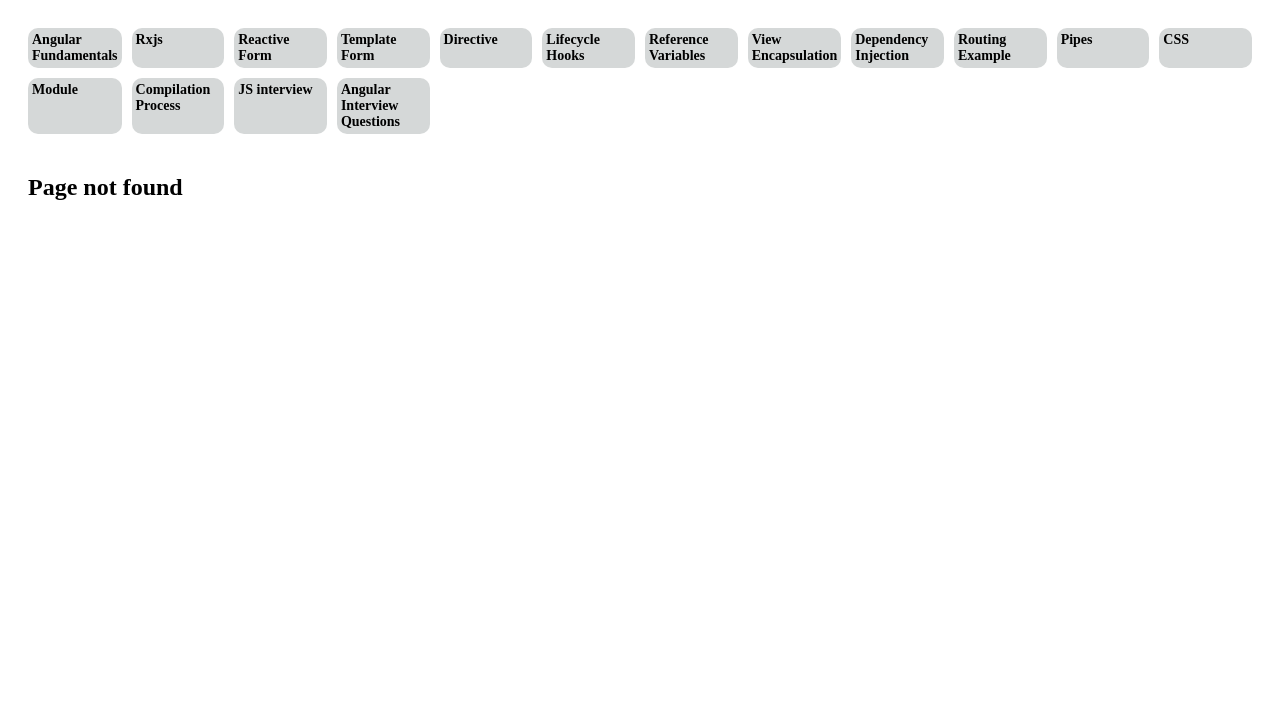
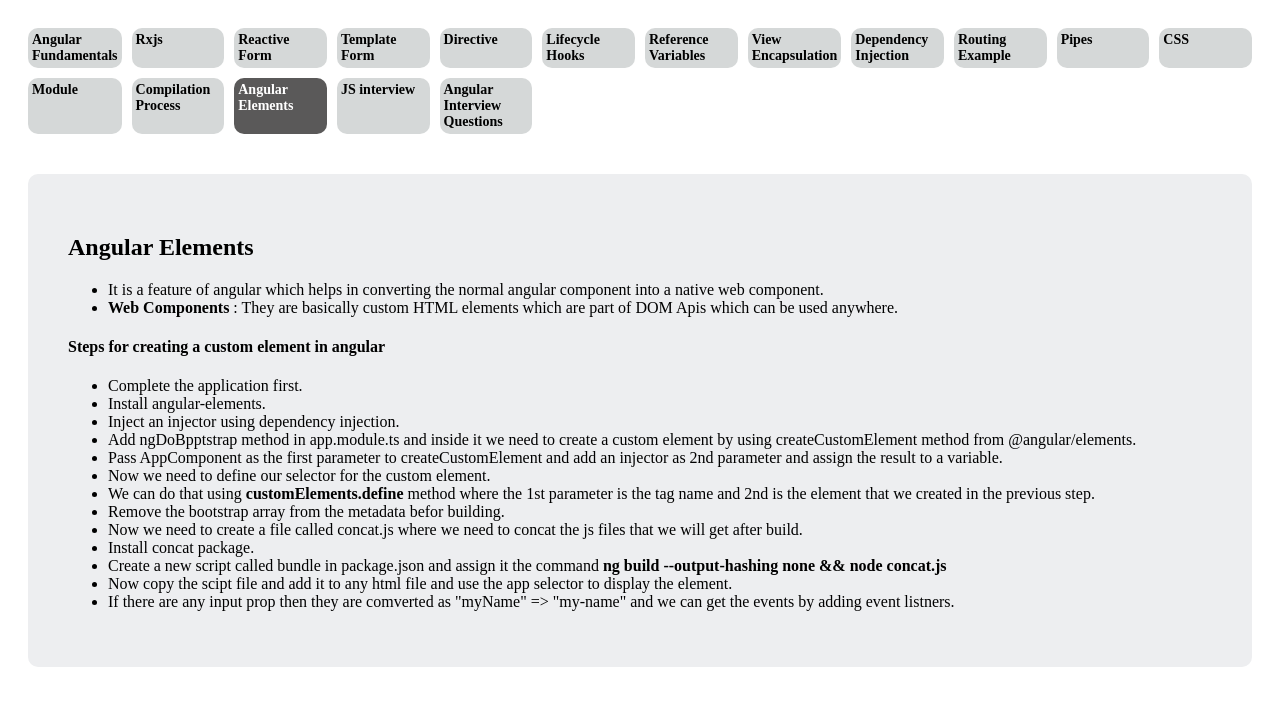
Before and after one commit to UditNandy/Angular-learning-material, an Angular app: page /angular-elements in a window 1280 px wide. Shown: the top 706 px of the page. Built offline with nearby package versions, Linux system fonts and the light colour scheme.

Commit message:
Added angular elements

```diff
--- a/src/app/app-routing.module.ts
+++ b/src/app/app-routing.module.ts
@@ -18,6 +18,7 @@
 import { AngularFundamentalsComponent } from './features/angular-fundamentals/angular-fundamentals.component';
 import { AngularInterviewQuestionsComponent } from './features/angular-interview-questions/angular-interview-questions.component';
 import { CompilationProcessComponent } from './features/compilation-process/compilation-process.component';
+import { AngularElementsComponent } from './features/angular-elements/angular-elements.component';
 
 const routes: Routes = [
   { path: 'angular-fundamentals', component: AngularFundamentalsComponent },
@@ -57,6 +58,10 @@
     component: CompilationProcessComponent,
   },
   {
+    path: 'angular-elements',
+    component: AngularElementsComponent,
+  },
+  {
     path: 'js-interview',
     component: JsInterviewComponent,
   },
--- a/src/app/app.component.html
+++ b/src/app/app.component.html
@@ -114,6 +114,14 @@
     </div>
     <div
       class="topic"
+      routerLink="/angular-elements"
+      [routerLinkActive]="'active'"
+      [routerLinkActiveOptions]="{ exact: true }"
+    >
+      Angular Elements
+    </div>
+    <div
+      class="topic"
       routerLink="/js-interview"
       [routerLinkActive]="'active'"
       [routerLinkActiveOptions]="{ exact: true }"
--- a/src/app/app.module.ts
+++ b/src/app/app.module.ts
@@ -32,6 +32,7 @@
 import { AngularFundamentalsComponent } from './features/angular-fundamentals/angular-fundamentals.component';
 import { AngularInterviewQuestionsComponent } from './features/angular-interview-questions/angular-interview-questions.component';
 import { CompilationProcessComponent } from './features/compilation-process/compilation-process.component';
+import { AngularElementsComponent } from './features/angular-elements/angular-elements.component';
 
 export const CHILD_TOKEN = new InjectionToken<ChildService>('CHILD_SERVICE');
 
@@ -63,6 +64,7 @@
     AngularFundamentalsComponent,
     AngularInterviewQuestionsComponent,
     CompilationProcessComponent,
+    AngularElementsComponent,
   ],
   imports: [
     BrowserModule,
--- /dev/null
+++ b/src/app/features/angular-elements/angular-elements.component.html
@@ -0,0 +1,52 @@
+<div class="wrapper">
+  <h2>Angular Elements</h2>
+  <ul>
+    <li>
+      It is a feature of angular which helps in converting the normal angular
+      component into a native web component.
+    </li>
+    <li>
+      <strong>Web Components</strong> : They are basically custom HTML elements
+      which are part of DOM Apis which can be used anywhere.
+    </li>
+  </ul>
+  <h4>Steps for creating a custom element in angular</h4>
+  <ul>
+    <li>Complete the application first.</li>
+    <li>Install angular-elements.</li>
+    <li>Inject an injector using dependency injection.</li>
+    <li>
+      Add ngDoBpptstrap method in app.module.ts and inside it we need to create
+      a custom element by using createCustomElement method from
+      @angular/elements.
+    </li>
+    <li>
+      Pass AppComponent as the first parameter to createCustomElement and add an
+      injector as 2nd parameter and assign the result to a variable.
+    </li>
+    <li>Now we need to define our selector for the custom element.</li>
+    <li>
+      We can do that using <strong>customElements.define</strong> method where
+      the 1st parameter is the tag name and 2nd is the element that we created
+      in the previous step.
+    </li>
+    <li>Remove the bootstrap array from the metadata befor building.</li>
+    <li>
+      Now we need to create a file called concat.js where we need to concat the
+      js files that we will get after build.
+    </li>
+    <li>Install concat package.</li>
+    <li>
+      Create a new script called bundle in package.json and assign it the
+      command <strong>ng build --output-hashing none && node concat.js</strong>
+    </li>
+    <li>
+      Now copy the scipt file and add it to any html file and use the app
+      selector to display the element.
+    </li>
+    <li>
+      If there are any input prop then they are comverted as "myName" =>
+      "my-name" and we can get the events by adding event listners.
+    </li>
+  </ul>
+</div>
--- /dev/null
+++ b/src/app/features/angular-elements/angular-elements.component.ts
@@ -0,0 +1,15 @@
+import { Component, OnInit } from '@angular/core';
+
+@Component({
+  selector: 'app-angular-elements',
+  templateUrl: './angular-elements.component.html',
+  styleUrls: ['./angular-elements.component.css']
+})
+export class AngularElementsComponent implements OnInit {
+
+  constructor() { }
+
+  ngOnInit(): void {
+  }
+
+}
--- a/src/app/features/angular-interview-questions/angular-interview-questions.component.html
+++ b/src/app/features/angular-interview-questions/angular-interview-questions.component.html
@@ -100,8 +100,31 @@
         </li>
       </ul>
     </li>
-    <li><strong></strong></li>
-    <li><strong></strong></li>
+    <li>
+      <strong>Why do we need compilation in Angular</strong> : The browser
+      cannot understand the html and typescript code that we write. So this code
+      needs to be converted into javascript code before the browser executes it.
+    </li>
+    <li>
+      <strong>Advantages of AOT</strong> :
+      <ul>
+        <li>
+          <strong>Fast Rendering</strong> : The browser download the
+          pre-compiled version of the angular app, so it can render the
+          application directly without compiling.
+        </li>
+        <li>
+          <strong>Smaller Angular framework download size</strong> : Dont
+          requires downloading the angular compiler.
+        </li>
+        <li><strong>Error detection durring build step</strong></li>
+        <li>
+          <strong>Better security</strong> : It compiles HTML templates and
+          components into JavaScript. So there won't be any injection attacks.
+        </li>
+        <li><strong></strong></li>
+      </ul>
+    </li>
     <li><strong></strong></li>
     <li><strong></strong></li>
     <li><strong></strong></li>
--- a/src/app/features/css-practice/css-practice.component.css
+++ b/src/app/features/css-practice/css-practice.component.css
@@ -73,3 +73,24 @@
   transform: rotate(45deg) skew(20deg, 30deg);
   border-radius: 100%;
 }
+
+.grid-box {
+  display: grid;
+  grid-template-columns: 100px 200px;
+  grid-template-rows: repeat(100px, 3);
+  padding: 10px;
+  gap: 10px;
+  border: 1px solid black;
+  background-color: khaki;
+  height: 300px;
+}
+
+.grid-items {
+  height: 100%;
+  border: 1px solid red;
+  width: 100%;
+}
+
+.grid-item-4 {
+  grid-column: 1/3;
+}
--- a/src/app/features/css-practice/css-practice.component.html
+++ b/src/app/features/css-practice/css-practice.component.html
@@ -319,3 +319,14 @@
     </li>
   </ul>
 </div>
+
+<div class="wrapper">
+  <h3>Grid</h3>
+  <div class="grid-box">
+    <div class="grid-items grid-item-1">1</div>
+    <div class="grid-items grid-item-2">2</div>
+    <div class="grid-items grid-item-3">3</div>
+    <div class="grid-items grid-item-4">4</div>
+    <div class="grid-items grid-item-5">5</div>
+  </div>
+</div>
--- a/src/app/features/js-interview-questions/js-interview.component.html
+++ b/src/app/features/js-interview-questions/js-interview.component.html
@@ -99,6 +99,34 @@
       </ul>
     </li>
     <li><strong>Scopes</strong>: block, function, lexical,</li>
+    <li>
+      <strong>Web Worker</strong> :
+      <ul>
+        <li>
+          Javascript is single threaded language and if some heavy computatoinal
+          task comes then the main thread is blocked to handle this situation
+          web workers come into picture.
+        </li>
+        <li>
+          Web worker behaves like another thread that runs paralley and we can
+          transfer the heavy task there
+        </li>
+        <li>
+          To use web worker we need to create a instance of Worker and pass a
+          file path say "worker.js"
+        </li>
+        <li>
+          We will send message to worker.js from our main js file using
+          worker.postMessage('message') and in that worker.js we have to assign
+          a function to onmessage variable which will actually react to messages
+          send by the main file.
+        </li>
+        <li>
+          Once the task is completed we can postMessage from worker.js and have
+          to add a worker.onmessage on the main js file to recive the event.
+        </li>
+      </ul>
+    </li>
     <li><strong>Service Worker and web worker</strong></li>
     <li>
       <strong>Index DB (go in detail)</strong> : IndexedDB is a low-level API
```
Also changed, not shown: src/app/features/angular-elements/angular-elements.component.css (added), 1 other file (tests, documents, lock files or other folders).
